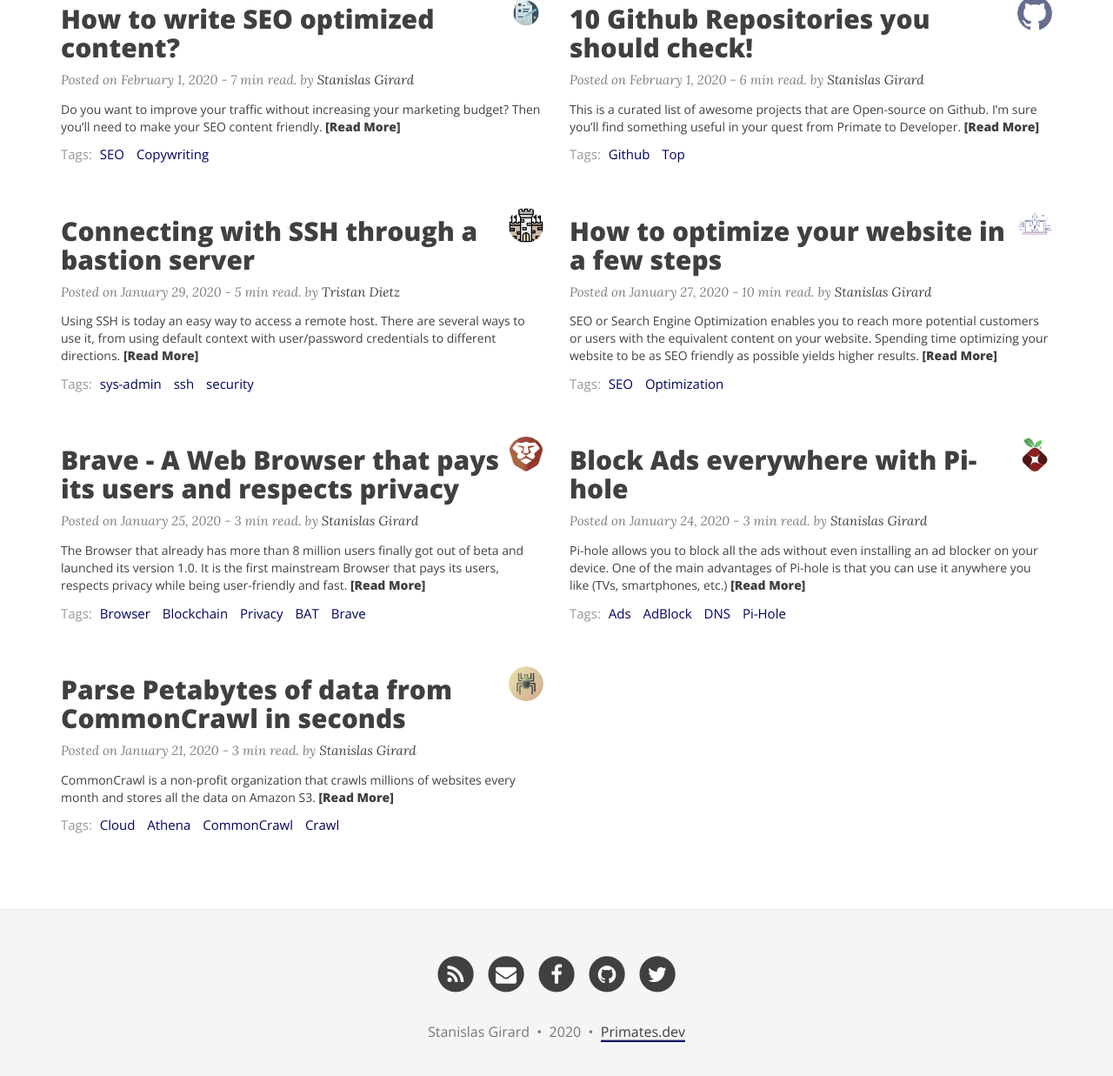
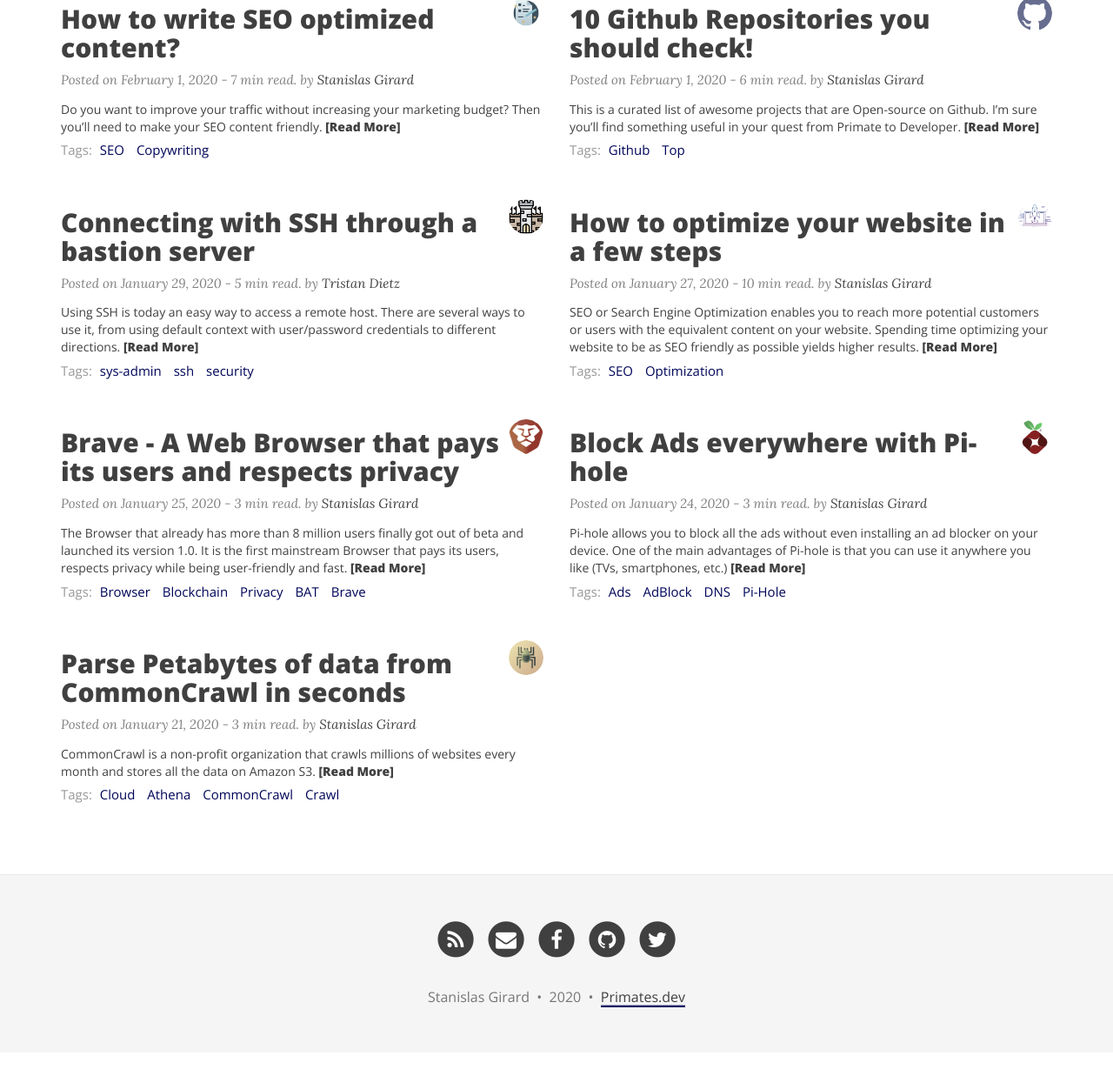
Before and after one commit to StanGirard/Primates-Jekyll, a Jekyll site: the page built from index.html, in a window 1280 px wide and 1400 px high, scrolled down 566 px. Shown: the part 150-1387 px from the top of the window at 87% size. Built offline with Jekyll 4.4.1, drawn with Linux system fonts in a browser that asks for light colours; nearby versions of some CDN libraries; the list of posts is cut into pages by our own code; after the commit the page ends 1926 px from its top, so only the background shows below that.

Commit message:
[HOME] Padding post preview mobile reduced

```diff
--- a/css/main.css
+++ b/css/main.css
@@ -349,7 +349,7 @@
 /* --- Post preview --- */
 
 .post-preview {
-  padding: 20px 0;
+  padding: 10px 0;
   border-bottom: 1px solid #eee;
 }
 
@@ -434,7 +434,7 @@
   font-family: 'Open Sans', 'Helvetica Neue', Helvetica, Arial, sans-serif;
   color: #999;
   font-size: 15px;
-  margin-bottom: 30px;
+  margin-bottom: 10px;
 }
 
 .blog-tags a {
@@ -455,9 +455,9 @@
 }
 
 @media only screen and (min-width: 768px) {
-  .post-preview .blog-tags {
-    margin-top: 10px;
-  }
+  /* .post-preview .blog-tags {
+    margin-top: Opx;
+  } */
 }
 
 @media only screen and (max-width: 500px) {
```
